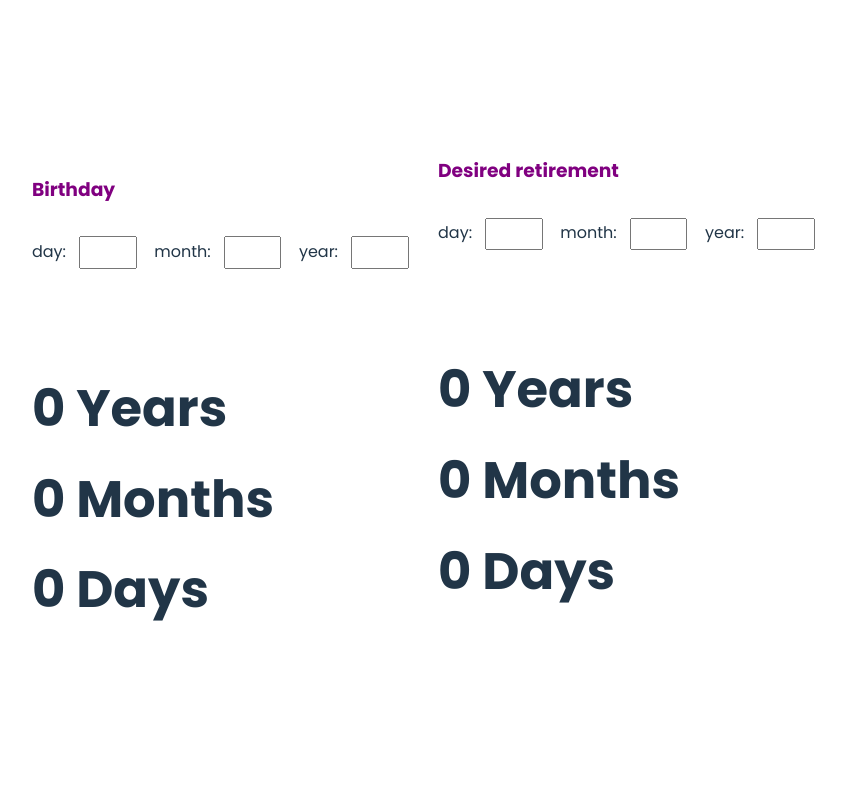
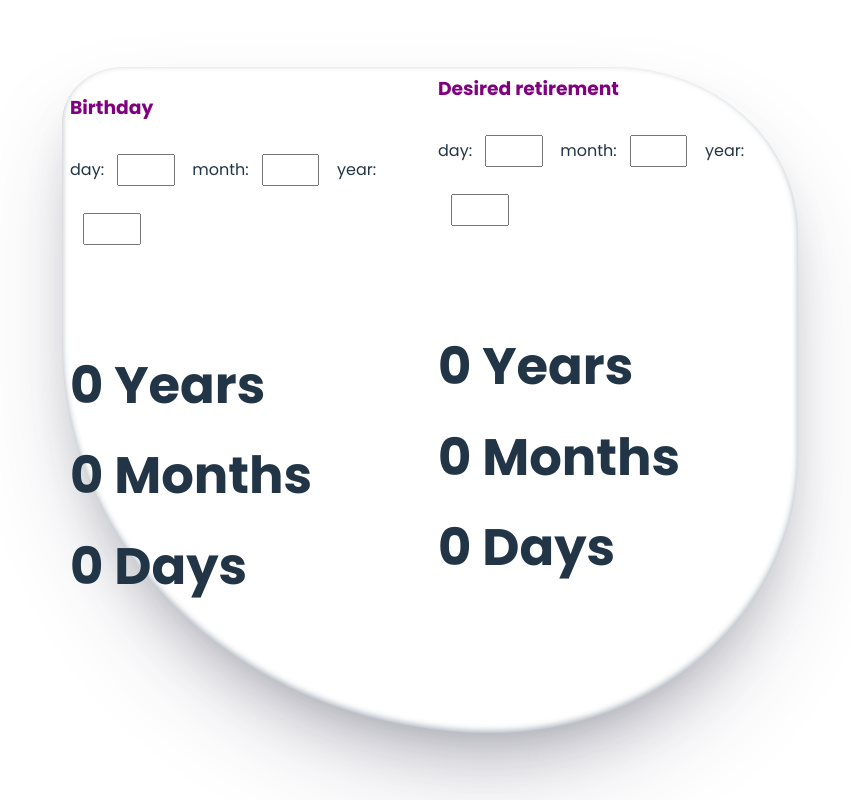
Before and after one commit to kristi-h/retireCalc, a React (Vite) app: page / in a window 1280 px wide. Shown: the whole page, without its empty margins (210-1061 px from the left). Built offline with nearby package versions, Linux system fonts and the light colour scheme.

Commit message:
add box and box styling

```diff
--- a/src/App.css
+++ b/src/App.css
@@ -21,6 +21,13 @@
 /* app */
 .app{
   columns: 2 auto;
+  width: 720px;
+  height: 650px;
+  padding: 8px;
+  /* border: 5px solid gray; */
+  margin: 0;
+  border-radius: 10% 30% 50% 70%;
+  box-shadow: rgba(50, 50, 93, 0.25) 0px 50px 100px -20px, rgba(0, 0, 0, 0.3) 0px 30px 60px -30px, rgba(10, 37, 64, 0.35) 0px -2px 6px 0px inset;
 }
 
 /* form */
--- a/src/index.css
+++ b/src/index.css
@@ -5,7 +5,7 @@
 
   color-scheme: normal;
   color: rgba(255, 255, 255, 0.87);
-  background-color: #242424;
+  background-color: #ece9e9;
 
   font-synthesis: none;
   text-rendering: optimizeLegibility;
```
